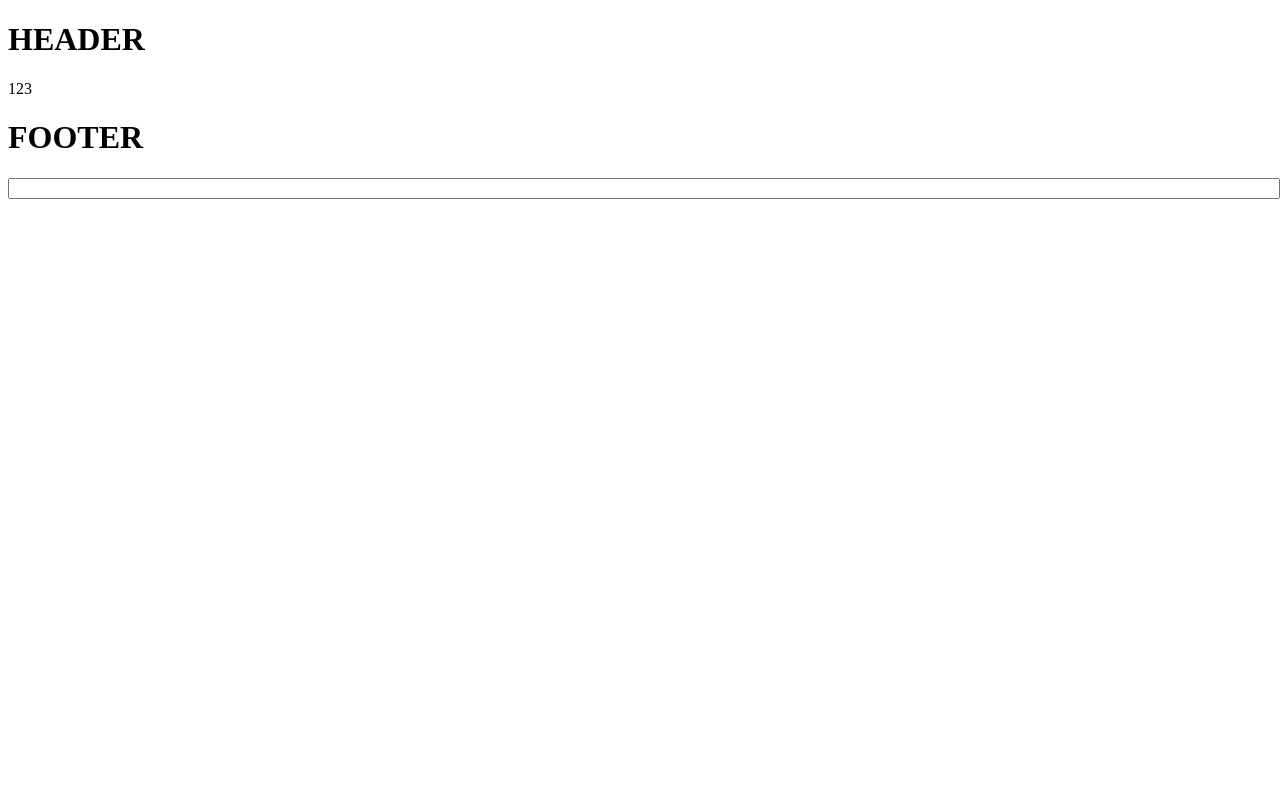
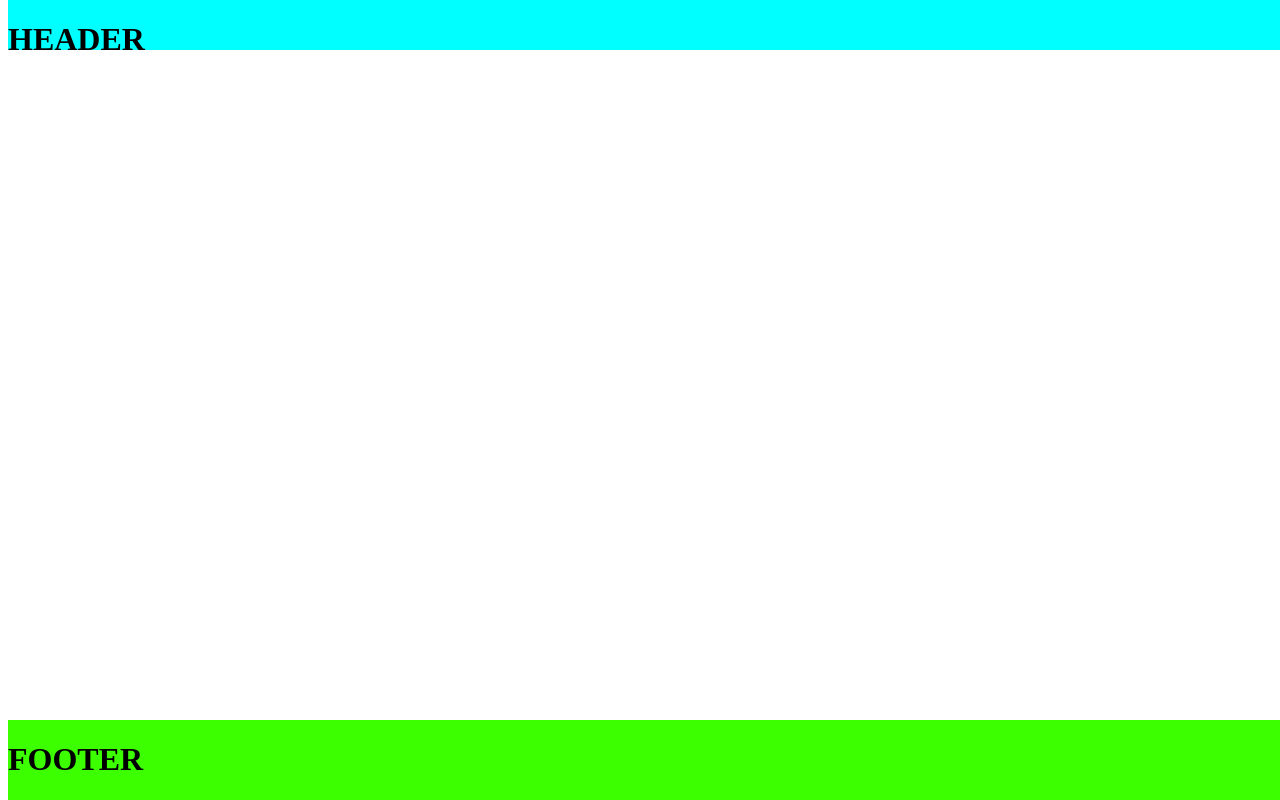
Before and after one commit to sanhos95/mobile-keyboard-fix, a plain HTML site: page index.html in a window 1280 px wide. Drawn offline with nearby package versions, Linux system fonts and the light colour scheme.

Commit message:
Update index.html

```diff
--- a/index.html
+++ b/index.html
@@ -13,3 +13,47 @@
     <footer><input id="y" type="input" style="width: 100%;"></footer>
 </body>
 </html>
+<style>
+    header{
+        height: 50px;
+        background-color: aqua;
+        position: fixed;
+        top: 0;
+        width: 100%;
+    }
+    main{
+        height: 100%;
+        width: 100%;
+    }
+    footer{
+        height: 80px;
+        /* background-color: aqua; */
+        position: fixed;
+        bottom: 0;
+        width: 100%;
+    }
+    .link1{
+        height: 80px;
+        background-color: rgb(60, 255, 0);
+        z-index: 1;
+        bottom: 0;
+        width: 100%;
+        position: absolute;
+    }
+    .scroll{
+        margin-bottom: 380px;
+    }
+</style>
+
+<script>
+document.getElementsByClassName('link1')[0].addEventListener('click', function(event) {
+	event.preventDefault();
+    event.target.classList.add('scroll');
+  document.getElementsByClassName('link2')[0].focus().click();
+
+});
+
+
+
+</script>
+<script src="https://ajax.googleapis.com/ajax/libs/jquery/2.1.1/jquery.min.js"></script>
```
